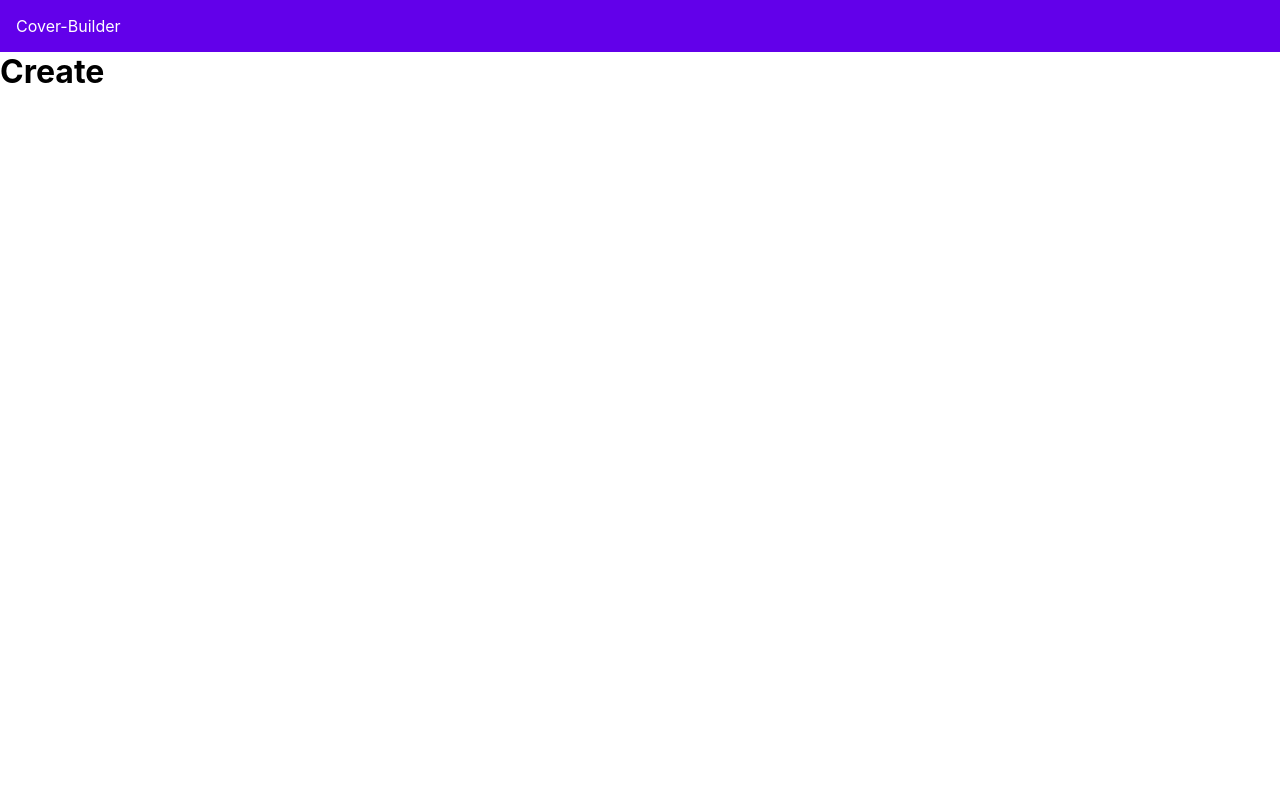
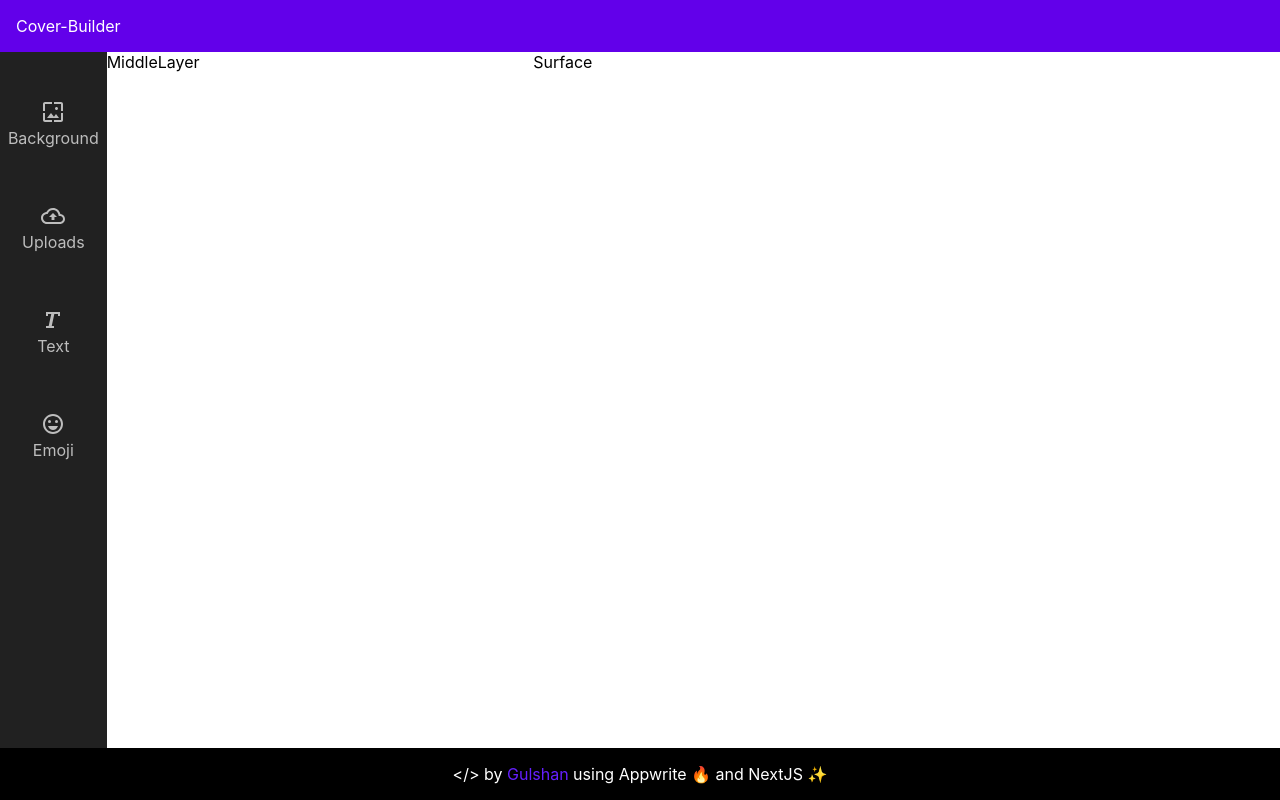
Before and after one commit to Gulshanaggarwal/coverbuilder, a Next.js app: page /create in a window 1280 px wide. Built offline with nearby package versions, Linux system fonts and the light colour scheme.

Commit message:
left bar created

```diff
--- a/package.json
+++ b/package.json
@@ -12,6 +12,7 @@
   "dependencies": {
     "@emotion/react": "^11.9.0",
     "@emotion/styled": "^11.8.1",
+    "@mui/icons-material": "^5.8.0",
     "@mui/material": "^5.8.1",
     "next": "12.1.6",
     "react": "18.1.0",
--- /dev/null
+++ b/src/components/footer.js
@@ -0,0 +1,34 @@
+import { Box } from "@mui/system";
+import { Typography } from "@mui/material";
+import { Link } from "@mui/material";
+
+export default function Footer() {
+    return (
+        <Box
+            component="footer"
+            sx={{
+                display: "flex",
+                justifyContent: "center",
+                backgroundColor: "common.black",
+                color: "common.white",
+                padding: "1rem",
+            }}
+        >
+            <Box sx={{ display: "flex" }}>
+                {/* <TagIcon /> */}
+                <Typography variant="p" component="p">
+                    {"</> "} by{" "}
+                    <Link
+                        href="https://gulshanaggarwal.github.io/portfolio/"
+                        underline="hover"
+                        target="_blank"
+                        rel="noopener"
+                    >
+                        Gulshan
+                    </Link>{" "}
+                    using Appwrite 🔥 and NextJS ✨
+                </Typography>
+            </Box>
+        </Box>
+    );
+}
--- /dev/null
+++ b/src/components/leftbar.js
@@ -0,0 +1,49 @@
+import { Box } from "@mui/system";
+import { Typography } from "@mui/material";
+import WallpaperIcon from '@mui/icons-material/Wallpaper';
+import CloudUploadOutlinedIcon from '@mui/icons-material/CloudUploadOutlined';
+import EmojiEmotionsOutlinedIcon from '@mui/icons-material/EmojiEmotionsOutlined';
+
+
+export default function Leftbar() {
+    return (
+        <Box sx={{ display: 'flex', flexDirection: 'column', gap: '3.5rem', padding: '3rem 0', textAlign: 'center', color: 'grey.400' }}>
+            <Box sx={{
+                '&:hover': {
+                    color: 'grey.200'
+                },
+                cursor: 'pointer'
+            }}>
+                <WallpaperIcon />
+                <Typography component="p" variant="p">Background</Typography>
+            </Box>
+            <Box sx={{
+                '&:hover': {
+                    color: 'grey.200'
+                },
+                cursor: 'pointer'
+            }}>
+                <CloudUploadOutlinedIcon />
+                <Typography component="p" variant="p">Uploads</Typography>
+            </Box>
+            <Box sx={{
+                '&:hover': {
+                    color: 'grey.200'
+                },
+                cursor: 'pointer'
+            }}>
+                <svg xmlns="http://www.w3.org/2000/svg" width="24" height="24" fill="rgba(189, 189, 189, 1)" ><path d="M5 8h2V6h3.252L7.68 18H5v2h8v-2h-2.252L13.32 6H17v2h2V4H5z"></path></svg>
+                <Typography component="p" variant="p">Text</Typography>
+            </Box>
+            <Box sx={{
+                '&:hover': {
+                    color: 'grey.200'
+                },
+                cursor: 'pointer'
+            }}>
+                <EmojiEmotionsOutlinedIcon />
+                <Typography component="p" variant="p">Emoji</Typography>
+            </Box>
+        </Box>
+    )
+}
--- /dev/null
+++ b/src/components/middleLayer.js
@@ -0,0 +1,11 @@
+import { Box } from "@mui/system"
+
+
+
+export default function MiddleLayer() {
+    return (
+        <Box>
+            MiddleLayer
+        </Box>
+    )
+}
--- /dev/null
+++ b/src/components/surface.js
@@ -0,0 +1,10 @@
+import { Box } from "@mui/system"
+
+
+export default function Surface() {
+    return (
+        <Box>
+            Surface
+        </Box>
+    )
+}
--- a/src/pages/_app.js
+++ b/src/pages/_app.js
@@ -1,7 +1,8 @@
 import { createTheme, ThemeProvider } from '@mui/material/styles';
 import '../../styles/globals.css'
 import Navbar from '../components/navbar';
-
+import Footer from '../components/footer';
+import { Box } from '@mui/material';
 
 
 
@@ -18,8 +19,11 @@ const theme = createTheme({
 
 function MyApp({ Component, pageProps }) {
   return <ThemeProvider theme={theme}>
-    <Navbar />
-    <Component {...pageProps} />
+    <Box sx={{ display: 'flex', flexDirection: 'column', height: '100vh' }}>
+      <Navbar />
+      <Component {...pageProps} />
+      <Footer />
+    </Box>
   </ThemeProvider>
 }
 
--- a/src/pages/create.js
+++ b/src/pages/create.js
@@ -1,7 +1,21 @@
+import { Box, Grid } from "@mui/material";
+import Leftbar from "../components/leftbar";
+import MiddleLayer from "../components/middleLayer";
+import Surface from "../components/surface";
 
 
 export default function Create() {
     return (
-        <h1>Create</h1>
+        <Grid container sx={{ flex: '1 1 auto' }}>
+            <Grid item xs={1} sx={{ backgroundColor: 'grey.900' }}>
+                <Leftbar />
+            </Grid>
+            <Grid item xs={4}>
+                <MiddleLayer />
+            </Grid>
+            <Grid item xs={7}>
+                <Surface />
+            </Grid>
+        </Grid>
     )
 }
```
Also changed, not shown: 2 other files (tests, documents, lock files or other folders).
